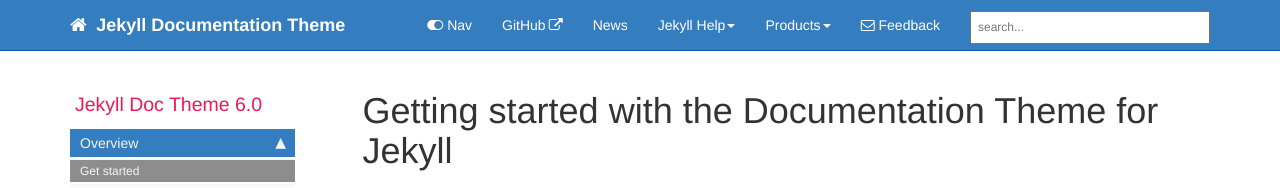
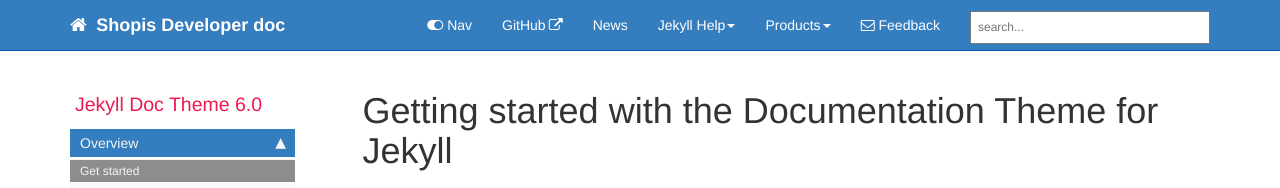
Before and after one commit to paguielng/docu-theme-jekyll, a Jekyll site: the page built from index.md, in a window 1280 px wide and 900 px high. Shown: the top 188 px of the window. Built offline with Jekyll 4.4.1, drawn with Linux system fonts in a browser that asks for light colours; comment, search, counter and statistics services are not loaded.

Commit message:
Update _config.yml

```diff
--- a/_config.yml
+++ b/_config.yml
@@ -3,7 +3,7 @@ repository: paguielng/shopis-developer-docs
 output: web
 # this property is useful for conditional filtering of content that is separate from the PDF.
 
-topnav_title: Jekyll Documentation Theme
+topnav_title: Shopis Developer doc
 # this appears on the top navigation bar next to the home button
 
 site_title: Jekyll theme for documentation
```
